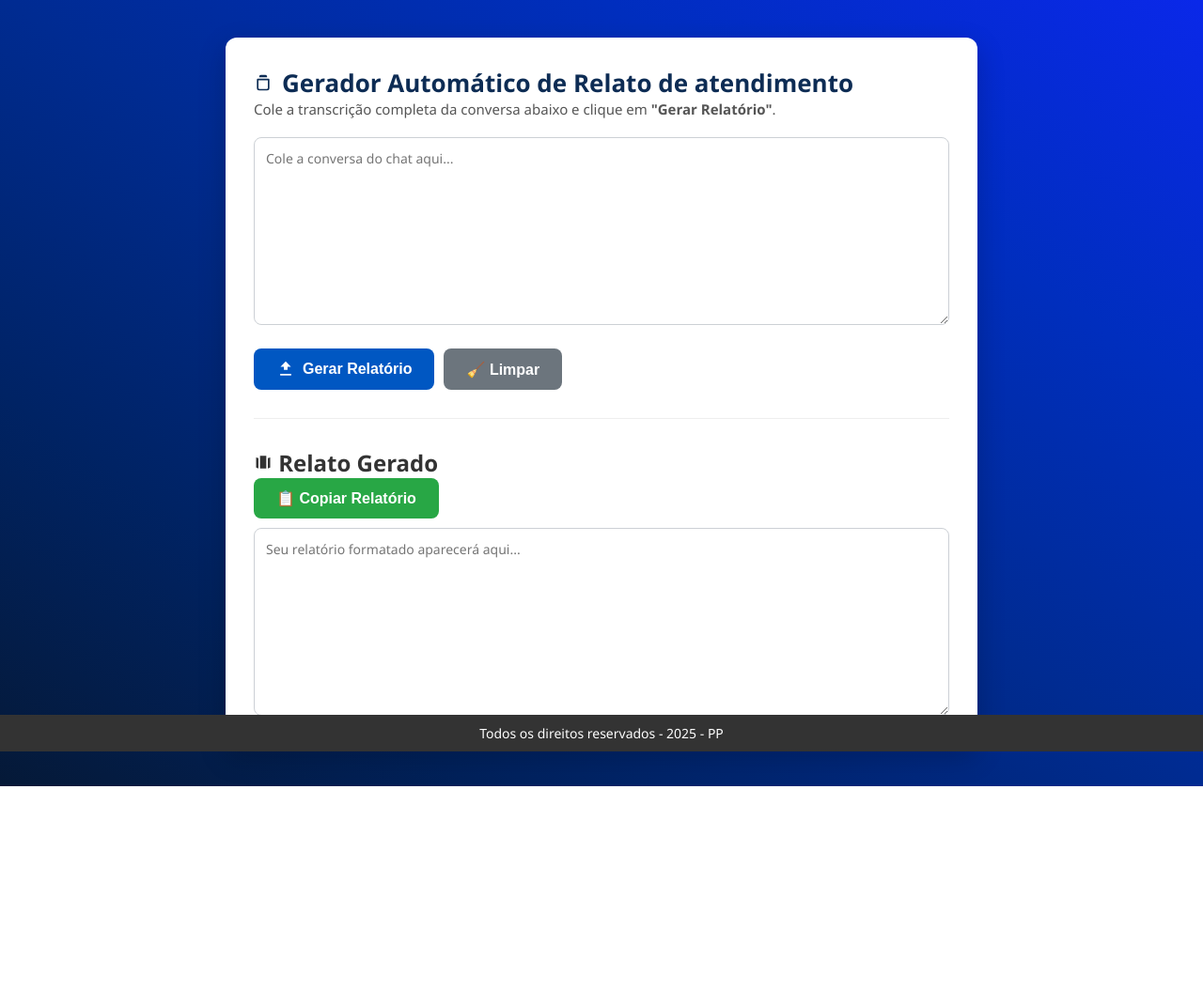
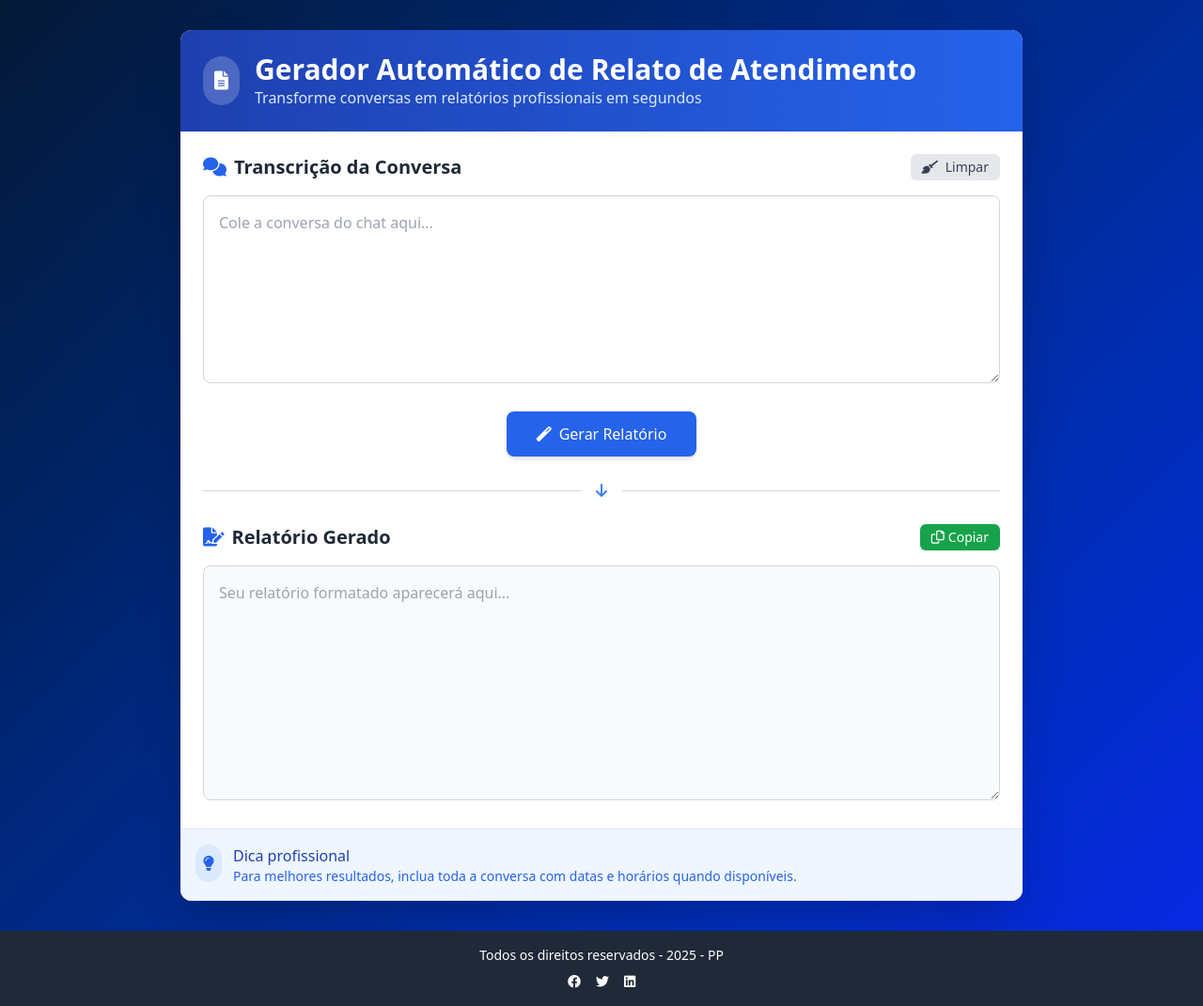
Before and after one commit to Pauloppb/gerador-de-relatorios, a plain HTML site: page index.html in a window 1280 px wide. Shown: the whole page at 94% size. Before the commit the page ends 837 px from the top, so only its background shows below. Drawn offline with nearby package versions, Linux system fonts and the light colour scheme.

Commit message:
Update index.html
Pedro

```diff
--- a/index.html
+++ b/index.html
@@ -1,168 +1,219 @@
 <!DOCTYPE html>
 <html lang="pt-br">
 <head>
-  <meta charset="UTF-8" />
-  <meta name="viewport" content="width=device-width, initial-scale=1.0"/>
+  <meta charset="UTF-8">
+  <meta name="viewport" content="width=device-width, initial-scale=1.0">
   <title>Gerador de Relatório de Atendimento</title>
+  <script src="https://cdn.tailwindcss.com"></script>
+  <link href="https://cdnjs.cloudflare.com/ajax/libs/font-awesome/6.0.0-beta3/css/all.min.css" rel="stylesheet">
   <style>
-    /* --- RESET E CONFIGURAÇÕES GERAIS --- */
-    * {
-      box-sizing: border-box;
-      margin: 0;
-      padding: 0;
+    /* Custom styles that can't be done with Tailwind */
+    .gradient-bg {
+      background: linear-gradient(135deg, #051937 0%, #002364 25%, #002b91 50%, #002ebe 75%, #0a28e9 100%);
     }
-
-    /* ### ALTERAÇÃO 1: FUNDO IDÊNTICO AO MODELO ### */
-    body {
-      font-family: "Segoe UI", Roboto, Helvetica, Arial, sans-serif;
-      /* Copiado diretamente do modelo para um fundo gradiente idêntico */
-      background-image: linear-gradient(to right top, #051937, #002364, #002b91, #002ebe, #0a28e9);
-      color: #333;
-      display: flex;
-      flex-direction: column;
-      min-height: 100vh;
+    .textarea-custom {
+      min-height: 200px;
     }
-
-    main {
-      flex: 1;
-      display: flex;
-      align-items: center;
-      justify-content: center;
-      padding: 40px 20px;
+    .result-textarea {
+      min-height: 250px;
     }
-
-    /* --- CONTAINER BRANCO --- */
-    .container {
-      width: 100%;
-      max-width: 800px;
-      background-color: #ffffff;
-      padding: 30px;
-      border-radius: 12px;
-      box-shadow: 0 10px 30px rgba(0, 0, 0, 0.2);
+    .icon-spin {
+      animation: spin 1s linear infinite;
     }
-
-    /* --- ELEMENTOS DO FORMULÁRIO (Títulos, Textos, etc.) --- */
-    h1 {
-      font-size: 26px;
-      color: #0d2c54;
-      display: flex;
-      align-items: center;
-      gap: 10px;
+    @keyframes spin {
+      from { transform: rotate(0deg); }
+      to { transform: rotate(360deg); }
     }
-
-    p {
-      font-size: 15px;
-      margin-bottom: 20px;
-      color: #555;
-    }
-
-    textarea {
-      width: 100%;
-      height: 200px;
-      padding: 12px;
-      border-radius: 8px;
-      border: 1px solid #ccd0d5;
-      font-size: 14px;
-      resize: vertical;
-      font-family: inherit;
-    }
-
-    textarea:focus {
-      outline: none;
-      border-color: #0d2c54;
-    }
-
-    /* --- ESTILO DOS BOTÕES --- */
-    button {
-      padding: 12px 24px;
-      font-size: 16px;
-      font-weight: bold;
-      color: #fff;
-      border: none;
-      border-radius: 8px;
-      cursor: pointer;
-      transition: opacity 0.2s;
-      display: flex;
-      align-items: center;
-      gap: 8px;
-    }
-
-    button:hover {
-        opacity: 0.9;
-    }
-
-    /* --- ÍCONES (para os botões) --- */
-    .icon {
-      width: 20px;
-      height: 20px;
-      fill: currentColor;
-      flex-shrink: 0;
-    }
-
-    /* ### ALTERAÇÃO 2: RODAPÉ IDÊNTICO AO MODELO ### */
-    footer {
-      width: 100%;
-      text-align: center;
-      padding: 10px; /* Um pouco mais de preenchimento para ficar mais bonito */
-      background-color: #333; /* Copiado do modelo */
-      color: white; /* Copiado do modelo */
-      position: fixed; /* Copiado do modelo para ficar "colado" embaixo */
-      bottom: 0;
-      left: 0;
-      font-size: 14px; /* Copiado do modelo */
-    }
-
   </style>
 </head>
-<body>
-
-  <main>
-    <div class="container">
-      <h1>
-        <svg class="icon" xmlns="http://www.w3.org/2000/svg" viewBox="0 0 24 24" fill="#0d2c54">
-          <path d="M9 2h6a2 2 0 0 1 2 2v1H7V4a2 2 0 0 1 2-2zm10 5H5a1 1 0 0 0-1 1v11a3 3 0 0 0 3 3h10a3 3 0 0 0 3-3V8a1 1 0 0 0-1-1zm-1 12a1 1 0 0 1-1 1H7a1 1 0 0 1-1-1V9h12z"/>
-        </svg>
-        Gerador Automático de Relato de atendimento
-      </h1>
-
-      <p>Cole a transcrição completa da conversa abaixo e clique em <strong>"Gerar Relatório"</strong>.</p>
-
-      <textarea id="conversa" placeholder="Cole a conversa do chat aqui..."></textarea>
-
-      <div style="display: flex; gap: 10px; margin-top: 20px; margin-bottom: 30px;">
-        <button id="gerar-btn" style="background-color: #0057c2;">
-          <svg class="icon" xmlns="http://www.w3.org/2000/svg" viewBox="0 0 24 24" fill="white">
-            <path d="M5 20h14v-2H5v2zm7-18L5.33 9h4.34v4h4.66V9h4.34L12 2z"/>
-          </svg>
-          Gerar Relatório
-        </button>
-
-        <button id="limpar-btn" style="background-color: #6c757d;">
-          🧹 Limpar
-        </button>
+<body class="gradient-bg min-h-screen flex flex-col">
+  <main class="flex-grow flex items-center justify-center p-4 md:p-8">
+    <div class="w-full max-w-4xl bg-white rounded-xl shadow-2xl overflow-hidden">
+      <!-- Header with gradient -->
+      <div class="bg-gradient-to-r from-blue-800 to-blue-600 p-6 text-white">
+        <div class="flex items-center space-x-4">
+          <div class="bg-white/20 p-3 rounded-full">
+            <i class="fas fa-file-alt text-xl"></i>
+          </div>
+          <div>
+            <h1 class="text-2xl md:text-3xl font-bold">Gerador Automático de Relato de Atendimento</h1>
+            <p class="text-blue-100">Transforme conversas em relatórios profissionais em segundos</p>
+          </div>
+        </div>
       </div>
 
-      <hr style="margin: 30px 0; border: none; border-top: 1px solid #eee;" />
+      <!-- Main content -->
+      <div class="p-6 space-y-6">
+        <!-- Input section -->
+        <div>
+          <div class="flex items-center justify-between mb-4">
+            <h2 class="text-xl font-semibold text-gray-800 flex items-center">
+              <i class="fas fa-comments mr-2 text-blue-600"></i>
+              Transcrição da Conversa
+            </h2>
+            <button id="limpar-btn" class="text-sm bg-gray-200 hover:bg-gray-300 text-gray-700 px-3 py-1 rounded-md transition">
+              <i class="fas fa-broom mr-1"></i> Limpar
+            </button>
+          </div>
+          <textarea id="conversa" class="w-full textarea-custom p-4 border border-gray-300 rounded-lg focus:ring-2 focus:ring-blue-500 focus:border-blue-500" placeholder="Cole a conversa do chat aqui..."></textarea>
+        </div>
 
-      <h2>
-        <svg class="icon" xmlns="http://www.w3.org/2000/svg" viewBox="0 0 24 24" fill="#0d2c54">
-          <path d="M3 6l3 1v13l-3-1V6zm18 0v13l-3 1V7l3-1zM8 4h8v16H8V4z"/>
-        </svg>
-        Relato Gerado
-      </h2>
+        <!-- Generate button -->
+        <div class="flex justify-center">
+          <button id="gerar-btn" class="bg-blue-600 hover:bg-blue-700 text-white font-medium py-3 px-8 rounded-lg shadow-md hover:shadow-lg transition-all flex items-center">
+            <i class="fas fa-magic mr-2"></i> Gerar Relatório
+          </button>
+        </div>
 
-      <button id="copiar-btn" style="margin-bottom: 10px; background-color: #28a745;">
-        📋 Copiar Relatório
-      </button>
+        <!-- Divider -->
+        <div class="relative">
+          <div class="absolute inset-0 flex items-center">
+            <div class="w-full border-t border-gray-300"></div>
+          </div>
+          <div class="relative flex justify-center">
+            <span class="bg-white px-4 text-gray-500">
+              <i class="fas fa-arrow-down text-blue-500"></i>
+            </span>
+          </div>
+        </div>
 
-      <textarea id="resultado" readonly placeholder="Seu relatório formatado aparecerá aqui..."></textarea>
+        <!-- Result section -->
+        <div>
+          <div class="flex items-center justify-between mb-4">
+            <h2 class="text-xl font-semibold text-gray-800 flex items-center">
+              <i class="fas fa-file-signature mr-2 text-blue-600"></i>
+              Relatório Gerado
+            </h2>
+            <button id="copiar-btn" class="text-sm bg-green-600 hover:bg-green-700 text-white px-3 py-1 rounded-md transition flex items-center">
+              <i class="far fa-copy mr-1"></i> Copiar
+            </button>
+          </div>
+          <textarea id="resultado" readonly class="w-full result-textarea p-4 border border-gray-300 rounded-lg bg-gray-50 focus:ring-2 focus:ring-blue-500" placeholder="Seu relatório formatado aparecerá aqui..."></textarea>
+        </div>
+      </div>
+
+      <!-- Tips section -->
+      <div class="bg-blue-50 p-4 border-t border-blue-100">
+        <div class="flex items-start space-x-3">
+          <div class="bg-blue-100 p-2 rounded-full">
+            <i class="fas fa-lightbulb text-blue-600"></i>
+          </div>
+          <div>
+            <h3 class="font-medium text-blue-800">Dica profissional</h3>
+            <p class="text-sm text-blue-600">Para melhores resultados, inclua toda a conversa com datas e horários quando disponíveis.</p>
+          </div>
+        </div>
+      </div>
     </div>
   </main>
 
-  <footer>
-    Todos os direitos reservados - 2025 - PP
+  <footer class="bg-gray-800 text-white py-4 text-center text-sm">
+    <div class="container mx-auto px-4">
+      <p>Todos os direitos reservados - <span id="current-year"></span> - PP</p>
+      <div class="mt-2 flex justify-center space-x-4">
+        <a href="#" class="hover:text-blue-300 transition"><i class="fab fa-facebook"></i></a>
+        <a href="#" class="hover:text-blue-300 transition"><i class="fab fa-twitter"></i></a>
+        <a href="#" class="hover:text-blue-300 transition"><i class="fab fa-linkedin"></i></a>
+      </div>
+    </div>
   </footer>
 
-  <script src="script.js"></script>
+  <script>
+    // Set current year
+    document.getElementById('current-year').textContent = new Date().getFullYear();
+
+    // Theme toggle (optional - can be removed if not needed)
+    function toggleTheme() {
+      const body = document.body;
+      const currentTheme = body.getAttribute("data-theme");
+      const newTheme = currentTheme === "dark" ? "light" : "dark";
+      body.setAttribute("data-theme", newTheme);
+      localStorage.setItem("preferred-theme", newTheme);
+    }
+
+    function loadTheme() {
+      const savedTheme = localStorage.getItem("preferred-theme");
+      if (savedTheme) {
+        document.body.setAttribute("data-theme", savedTheme);
+      }
+    }
+
+    // Main functionality
+    document.addEventListener('DOMContentLoaded', () => {
+      loadTheme();
+
+      const botaoGerar = document.getElementById('gerar-btn');
+      const campoConversa = document.getElementById('conversa');
+      const campoResultado = document.getElementById('resultado');
+      const botaoCopiar = document.getElementById('copiar-btn');
+      const botaoLimpar = document.getElementById('limpar-btn');
+
+      async function gerarRelatorio() {
+        const conversa = campoConversa.value;
+        if (conversa.trim() === '') {
+          alert('Por favor, cole a conversa na primeira caixa de texto.');
+          return;
+        }
+
+        botaoGerar.disabled = true;
+        botaoGerar.innerHTML = '<i class="fas fa-circle-notch icon-spin mr-2"></i> Gerando...';
+        campoResultado.value = 'Aguarde um instante, a Inteligência Artificial está trabalhando...';
+
+        try {
+          // Simulate API call (replace with actual API call)
+          await new Promise(resolve => setTimeout(resolve, 2000));
+
+          // This is a simulation - replace with your actual API response
+          const relatorioGerado = `Relatório gerado em ${new Date().toLocaleString()}:\n\n` +
+            `Cliente: [Nome do Cliente]\n` +
+            `Assunto: [Resumo do Assunto]\n` +
+            `Detalhes: ${conversa.substring(0, 100)}... [continuação do relatório]`;
+
+          campoResultado.value = relatorioGerado;
+        } catch (error) {
+          console.error("Ocorreu um erro:", error);
+          campoResultado.value = `Ocorreu um erro ao gerar o relatório. Detalhes: ${error.message}`;
+          alert('Houve um erro. Verifique o console (F12) para mais detalhes.');
+        } finally {
+          botaoGerar.disabled = false;
+          botaoGerar.innerHTML = '<i class="fas fa-magic mr-2"></i> Gerar Relatório';
+        }
+      }
+
+      botaoGerar.addEventListener('click', gerarRelatorio);
+
+      botaoCopiar.addEventListener('click', () => {
+        if (campoResultado.value.trim() === '') {
+          alert('Não há nada para copiar ainda.');
+          return;
+        }
+
+        navigator.clipboard.writeText(campoResultado.value)
+          .then(() => {
+            // Show temporary success message
+            const originalText = botaoCopiar.innerHTML;
+            botaoCopiar.innerHTML = '<i class="fas fa-check mr-1"></i> Copiado!';
+            botaoCopiar.classList.remove('bg-green-600', 'hover:bg-green-700');
+            botaoCopiar.classList.add('bg-green-500');
+
+            setTimeout(() => {
+              botaoCopiar.innerHTML = originalText;
+              botaoCopiar.classList.remove('bg-green-500');
+              botaoCopiar.classList.add('bg-green-600', 'hover:bg-green-700');
+            }, 2000);
+          })
+          .catch(err => {
+            console.error('Erro ao copiar o texto: ', err);
+            alert('Ocorreu um erro ao tentar copiar o texto.');
+          });
+      });
+
+      botaoLimpar.addEventListener('click', () => {
+        campoConversa.value = '';
+        campoResultado.value = '';
+        campoConversa.focus();
+      });
+    });
+  </script>
 </body>
 </html>
```
